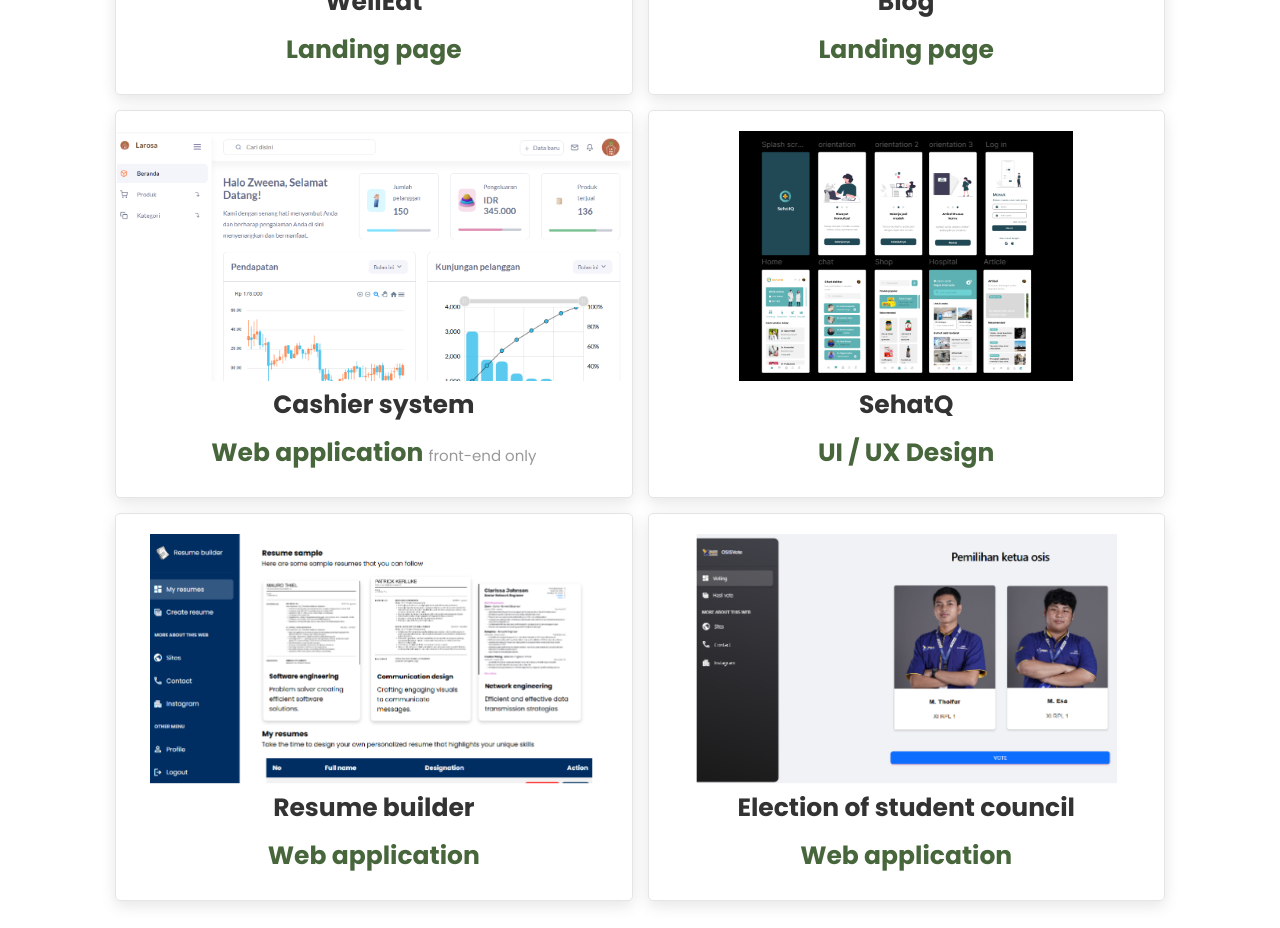
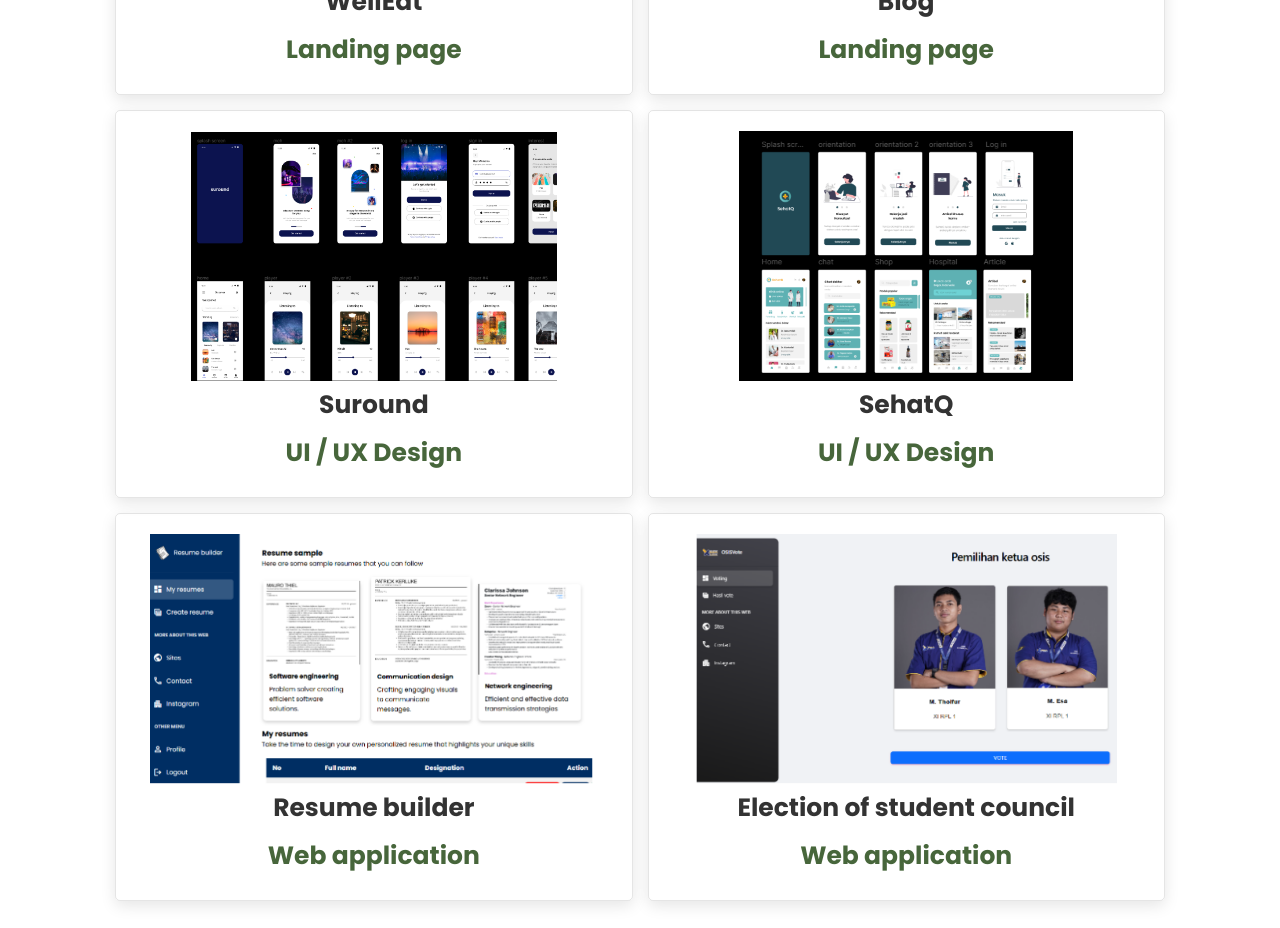
Before and after one commit to LorentzaZweena/portfolio, a plain HTML site: page index.html in a window 1280 px wide. Shown: the part 2076-3004 px from the top of the page. Drawn offline with nearby package versions, Linux system fonts and the light colour scheme.

Commit message:
My OWN portfolio

```diff
--- a/index.html
+++ b/index.html
@@ -111,18 +111,18 @@
 			<div class="box">
 				<!-- <span class="discount">-20%</span> -->
 				<div class="image">
-					<img src="./img/delapan.PNG">
+					<img src="./img/tiga.PNG">
 					<div class="icons">
-						<a href="" class="fa-brands fa-github"></a>
+						<a href="" class="fa-brands fa-figma"></a>
 						<a href="https://www.google.com/url?q=https%3A%2F%2Fwww.figma.com%2Ffile%2FeRwwpGekqTuYepbmegPWKu%2Fsuround%3Ftype%3Ddesign%26node-id%3D0%253A1%26t%3DUCMzcdFTDFei5SBU-1&sa=D&sntz=1&usg=AOvVaw2zQZUQbLlQZNUoaOtCBwOI" class="cart-btn">See more</a>
 						<a href="" class="fas fa-share"></a>
 					</div>
 				</div>
 				<div class="content">
-					<h3>Cashier system</h3>
+					<h3>Suround</h3>
 					<div class="price">
-						Web application
-						<span style="text-decoration: none;">front-end only</span>
+						UI / UX Design
+						<!-- <span style="text-decoration: none;">front-end only</span> -->
 					</div>
 				</div>
 			</div>
```
